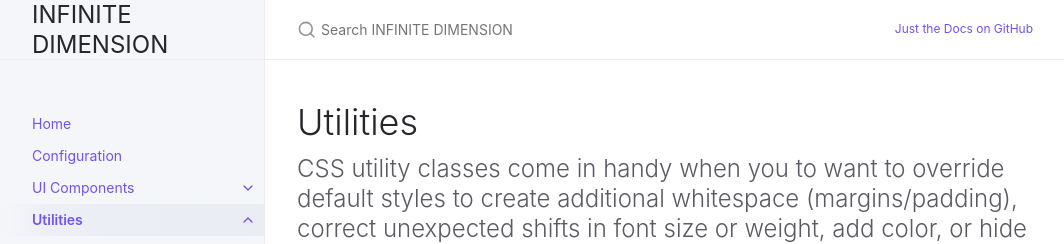
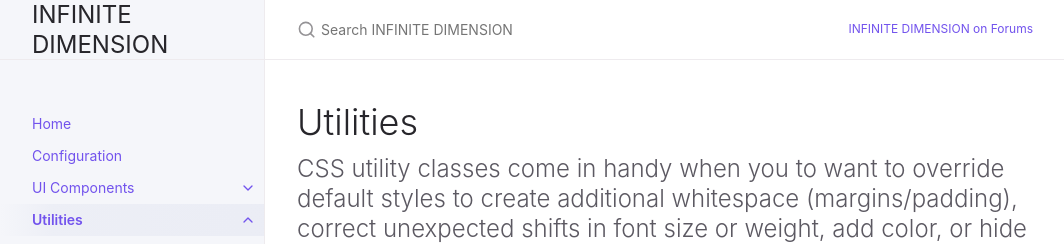
Before and after one commit to OranWeb/id-doc, a Jekyll site: the page built from docs/utilities/utilities.md, in a window 1280 px wide. Shown: the top 244 px of the page, without its empty margins (107-1171 px from the left). Built offline with Jekyll 4.4.1, drawn with Linux system fonts in a browser that asks for light colours.

Commit message:
Update _config.yml

```diff
--- a/_config.yml
+++ b/_config.yml
@@ -56,8 +56,8 @@ heading_anchors: true
 
 # Aux links for the upper right navigation
 aux_links:
-  "Just the Docs on GitHub":
-    - "//github.com/pmarsceill/just-the-docs"
+  "INFINITE DIMENSION on Forums":
+    - "https://www.torn.com/forums.php#/p=threads&f=24&t=16090754"
 
 # Makes Aux links open in a new tab. Default is false
 aux_links_new_tab: false
```
